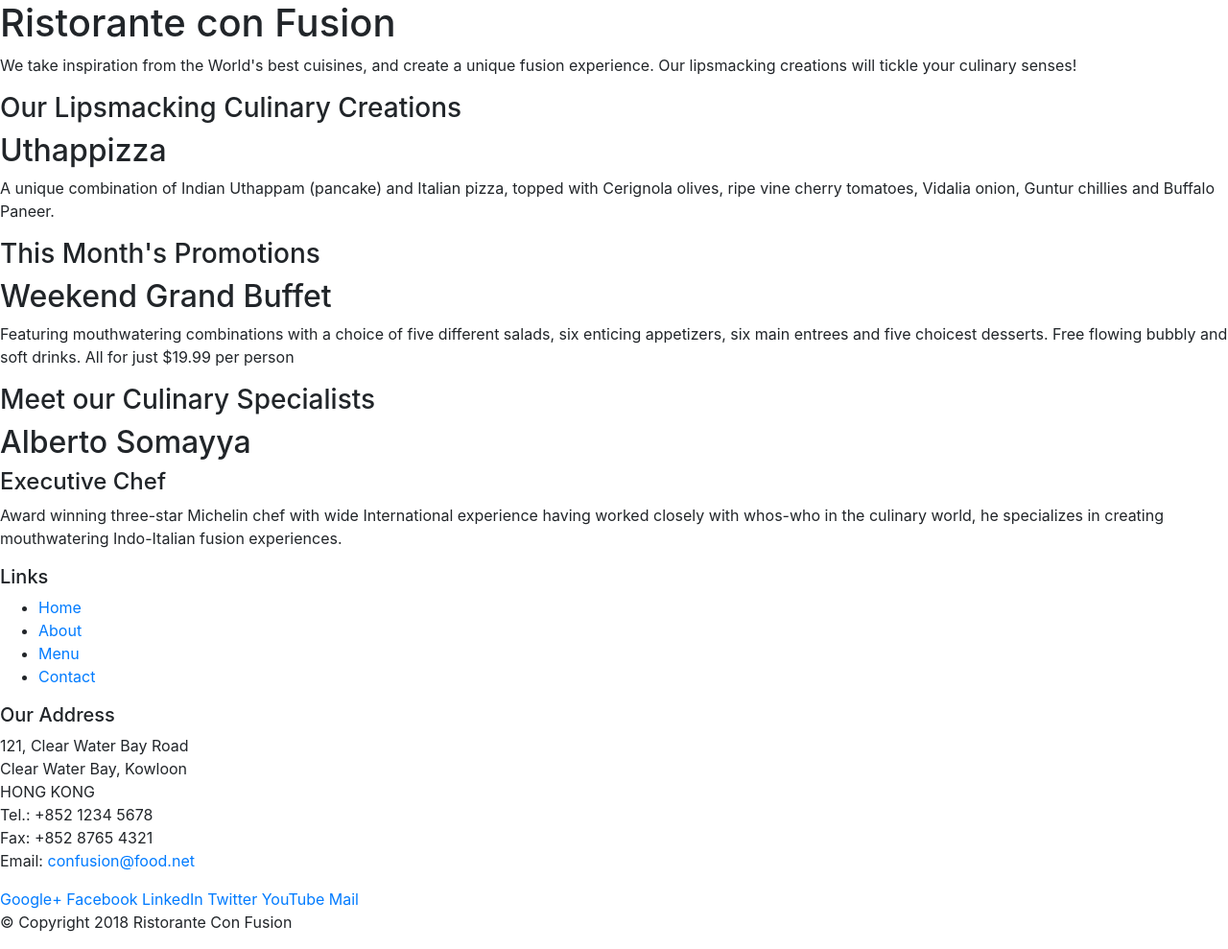
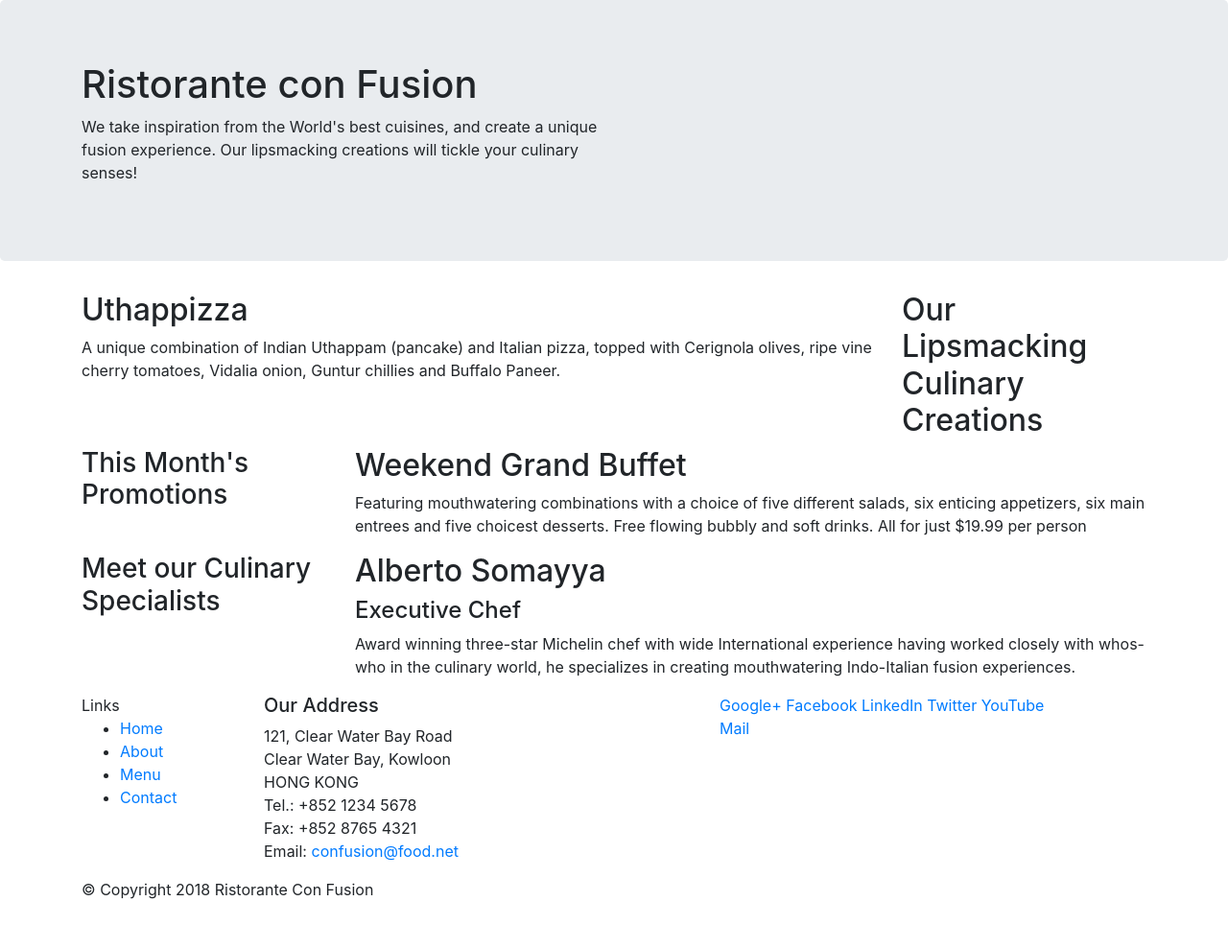
Before and after one commit to chiragxarora/BootStrap-4, a website: page index.html in a window 1280 px wide. Shown: the whole page at 96% size. After the commit the page ends 955 px from the top, so only its background shows below. Drawn offline with nearby package versions, Linux system fonts and the light colour scheme.

Commit message:
bootstrap grid system part one

```diff
--- a/index.html
+++ b/index.html
@@ -14,46 +14,46 @@
 
 <body>
 
-    <header>
-        <div>
-            <div>
-                <div>
+    <header class="jumbotron">
+        <div class="container">
+            <div class="row">
+                <div class="col-12 col-sm-6">
                     <h1>Ristorante con Fusion</h1>
                     <p>We take inspiration from the World's best cuisines, and create a unique fusion experience. Our lipsmacking creations will tickle your culinary senses!</p>
                 </div>
-                <div>
+                <div class="col-12 col-sm">
                 </div>
             </div>
         </div>
     </header>
 
-    <div>
-        <div>
-            <div>
-                <h3>Our Lipsmacking Culinary Creations</h3>
+    <div class="container">
+        <div class="row">
+            <div class="col-12 col-sm-4 col-md-3 order-last">
+                <h2>Our Lipsmacking Culinary Creations</h2>
             </div>
-            <div>
+            <div class="col-12 col-sm col-md order-first">
                 <h2>Uthappizza</h2>
                 <p>A unique combination of Indian Uthappam (pancake) and Italian pizza, topped with Cerignola olives, ripe vine cherry tomatoes, Vidalia onion, Guntur chillies and Buffalo Paneer.</p>
             </div>
         </div>
 
 
-        <div>
-            <div>
+        <div class="row">
+            <div class="col-12 col-sm-4 col-md-3">
                 <h3>This Month's Promotions</h3>
             </div>
-            <div>
+            <div class="col-12 col-sm col-md">
                 <h2>Weekend Grand Buffet</h2>
                 <p>Featuring mouthwatering combinations with a choice of five different salads, six enticing appetizers, six main entrees and five choicest desserts. Free flowing bubbly and soft drinks. All for just $19.99 per person </p>
             </div>
         </div>
 
-        <div>
-            <div>
+        <div class="row">
+            <div class="col-12 col-sm-4 col-md-3 order-first">
                 <h3>Meet our Culinary Specialists</h3>
             </div>
-            <div>
+            <div class="col-12 col-sm col-md order-last">
                 <h2>Alberto Somayya</h2>
                 <h4>Executive Chef</h4>
                 <p>Award winning three-star Michelin chef with wide International experience having worked closely with whos-who in the culinary world, he specializes in creating mouthwatering Indo-Italian fusion experiences. </p>
@@ -62,9 +62,9 @@
     </div>
 
     <footer>
-        <div>
-            <div>
-                <div>
+        <div class="container">
+            <div class="row">
+                <div class="col-4 col-sm-2"
                     <h5>Links</h5>
                     <ul>
                         <li><a href="#">Home</a></li>
@@ -73,7 +73,7 @@
                         <li><a href="#">Contact</a></li>
                     </ul>
                 </div>
-                <div>
+                <div class="col-7 col-sm-5">
                     <h5>Our Address</h5>
                     <address>
 		              121, Clear Water Bay Road<br>
@@ -84,7 +84,7 @@
 		              Email: <a href="mailto:confusion@food.net">confusion@food.net</a>
 		           </address>
                 </div>
-                <div>
+                <div class="col-12 col-sm-4">
                     <div>
                         <a href="http://google.com/+">Google+</a>
                         <a href="http://www.facebook.com/profile.php?id=">Facebook</a>
@@ -95,8 +95,8 @@
                     </div>
                 </div>
            </div>
-           <div>
-                <div>
+           <div class="row">
+                <div class="col-12">
                     <p>© Copyright 2018 Ristorante Con Fusion</p>
                 </div>
            </div>
```
